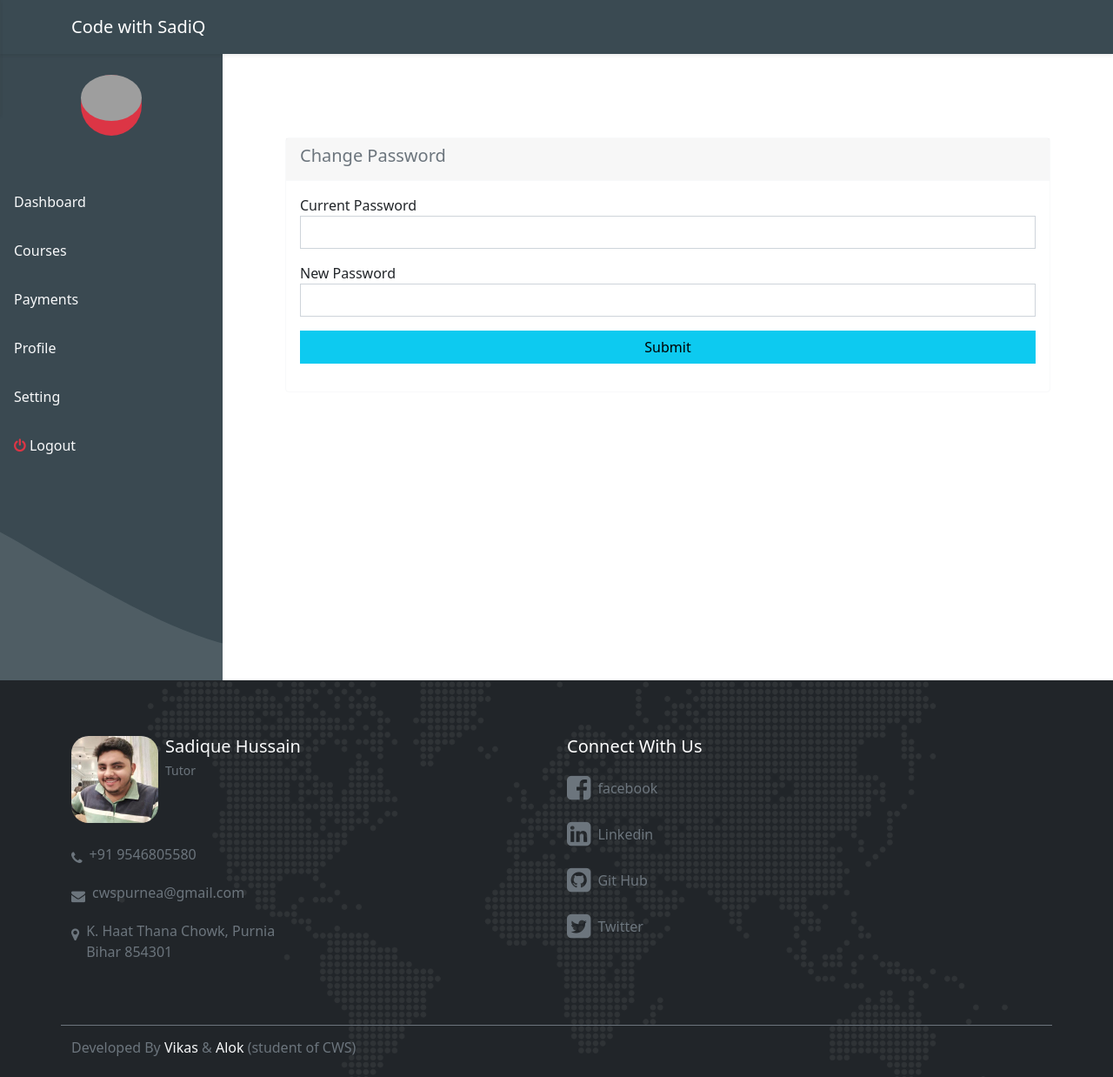
After one commit to sadique-cws/cwsready, a PHP site: page /student/setting.php in a window 1280 px wide. The commit adds this page. Shown: the whole page at 87% size. Run offline with PHP 8.4, Linux system fonts and the light colour scheme; the visitor is signed in with stand-in values (Sample User, id 1); data that the repository does not hold is empty; grey boxes are pictures that could not be loaded.

Commit message:
Student Profile and settings done

```diff
--- a/course.php
+++ b/course.php
@@ -195,6 +195,7 @@ if(isset($_POST['add_course'])){
     $data = [
         'student_id' => $student['id'],
         'course_id' => $_POST['course_id'],
+        'status' => '0',
     ];
 
 
--- a/forget_password.php
+++ b/forget_password.php
@@ -14,7 +14,7 @@ $error_message = "";
 		// generate OTP
 		 $otp = rand(100000,999999);
 		// Send OTP
-		//$mail_status = send($_POST["phone"],"your Secure OTP is : ". $otp);
+		$mail_status = send($_POST["phone"],"your Secure OTP is : ". $otp);
 		$_SESSION['otp'] = $otp;
 			$result = mysqli_query($connect,"INSERT INTO otp_expiry(otp,is_expired,create_at) VALUES ('" . $otp . "', 0, '" . date("Y-m-d H:i:s"). "')");
 			$current_id = mysqli_insert_id($connect);
--- a/student/include/header.php
+++ b/student/include/header.php
@@ -64,6 +64,9 @@ $user = callingRecord('students',"contact = '$id' or email = '$id'");
                         <a class="js-scroll-trigger" href="profile.php">Profile</a>
                     </li>
                     <li class="sidebar-nav-item">
+                        <a class="js-scroll-trigger" href="setting.php">Setting</a>
+                    </li>
+                    <li class="sidebar-nav-item">
                         <a class="js-scroll-trigger" href="logout.php"><i class="fa fa-power-off text-danger"></i> Logout</a>
                     </li>
                 </ul>
--- a/student/include/sidebar.php
+++ b/student/include/sidebar.php
@@ -13,6 +13,7 @@
                     <a href="mycourse.php" class="list-group-item rounded-0 list-group-item-action text-light border-0 p-3 list">Courses</a>
                     <a href="payments.php" class="list-group-item rounded-0 list-group-item-action text-light border-0 p-3 list">Payments</a>
                     <a href="profile.php" class="list-group-item rounded-0 list-group-item-action text-light border-0 p-3 list">Profile</a>
+                    <a href="setting.php" class="list-group-item rounded-0 list-group-item-action text-light border-0 p-3 list">Setting</a>
                     <a href="logout.php" class="list-group-item rounded-0 list-group-item-action text-light border-0 p-3 list"><i class="fa text-danger fa-power-off"></i> Logout</a>
                 </div>
             </div>
--- /dev/null
+++ b/student/setting.php
@@ -0,0 +1,53 @@
+
+
+
+<?php include('include/header.php');
+
+if(isset($_POST['update'])){
+    $current_pass = sha1($_POST['current_password']);
+    $new_password = sha1($_POST['new_password']);
+    $s_id = $user['id'];
+    $check = countRecord('students',"password = '$current_pass'");
+
+    if($check != 0){
+        $result = mysqli_query($connect,"UPDATE students SET password = '$new_password' WHERE id = '$s_id'");
+        if($result){
+            echo "<script>alert('Password Successfully Updated')</script>";
+        }else{
+            echo "<script>alert('Something Went Wrong')</script>";
+        }
+    }else{
+        echo "<script>alert('Kuch Toh Garbar h.!')</script>";
+    }
+}
+
+?>
+
+<div class="container-fluid">
+    <div class="row">
+        <?php include('include/sidebar.php'); ?>
+        <div class="p-5 content2">
+            <div class="container mt-5">
+                <div class="card border-light">
+                    <div class="card-header border-light rounded-0"><h5 class="text-muted">Change Password</h5></div>
+                    <div class="card-body">
+                        <form action="" method="post">
+                            <div class="mb-3">
+                                <label >Current Password</label>
+                                <input type="password" name="current_password" class="form-control rounded-0 shadow-none">
+                            </div>
+                            <div class="mb-3">
+                                <label >New Password</label>
+                                <input type="password" name="new_password" class="form-control rounded-0 shadow-none">
+                            </div>
+                            <div class="mb-3">
+                                <input type="submit" name="update" class="btn btn-info w-100 rounded-0 shadow-none">
+                            </div>
+                        </form>
+                    </div>
+                </div>
+            </div>
+        </div>
+    </div>
+</div>
+<?php include('include/footer.php'); ?>
```
Also changed, not shown: student/profile.php (+6 -6 lines).
